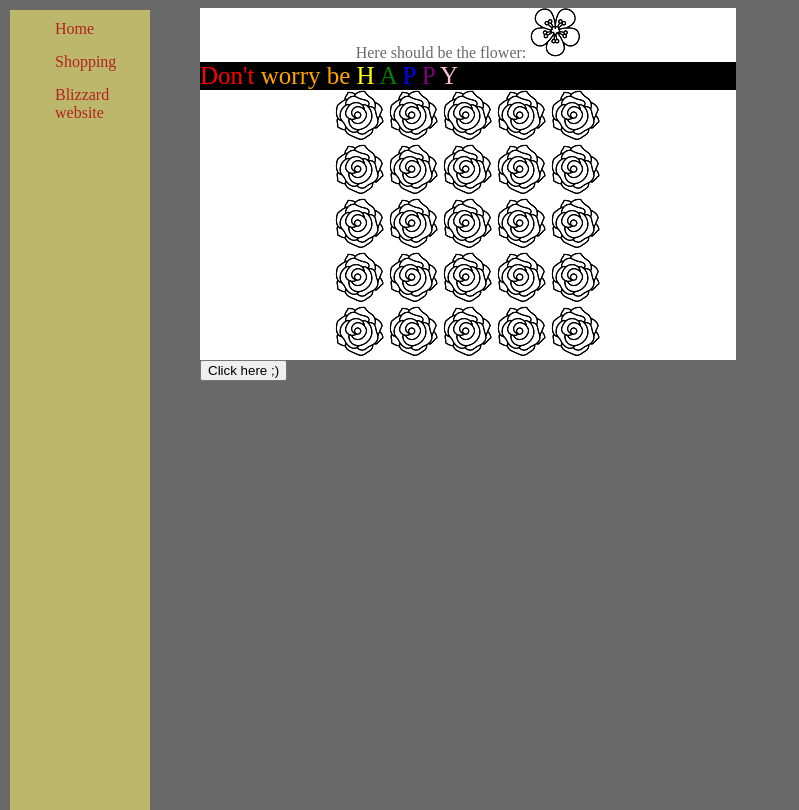
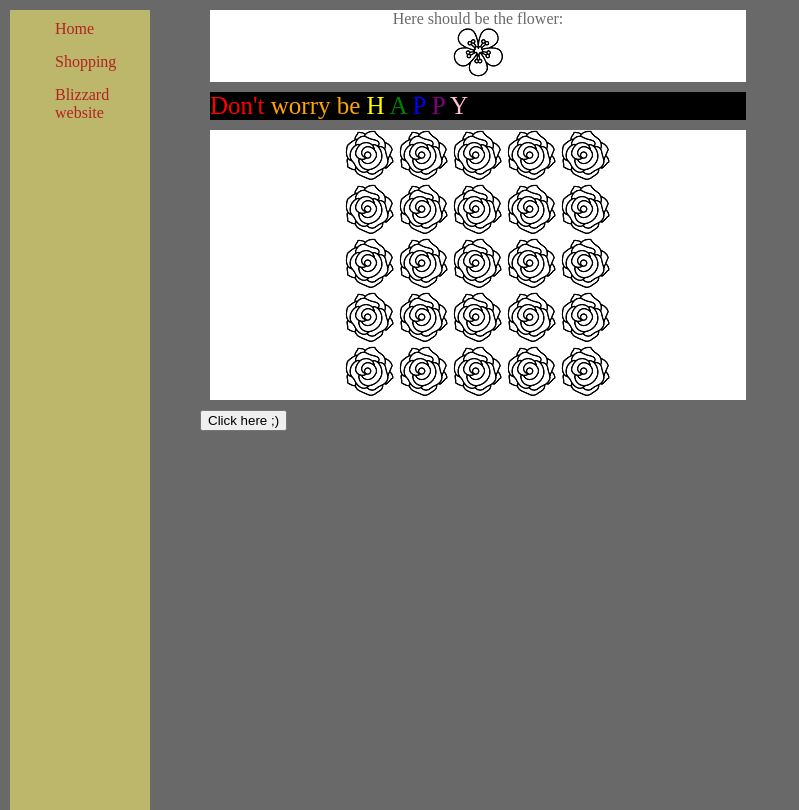
Before and after one commit to Darkriders98/darkriders98.github.io, a PHP site: page /tasks.html in a window 1280 px wide. Shown: the whole page, without its empty margins (0-799 px from the left). Run offline with PHP 8.4, Linux system fonts and the light colour scheme.

Commit message:
JS Style

```diff
--- a/css/styles.css
+++ b/css/styles.css
@@ -109,13 +109,30 @@ a:link, a:visited{
     width: 50%;
     text-align: center;
     color: dimgray;
+    margin: 10px;
 }
 
 /*End of container definition*/
+
+/*Event definition*/
 
 #event{
     background-color: white;
     width: 50%;
     text-align: center;
     color: dimgray;
+    margin: 10px;
 }
+
+/*End of event definition*/
+
+/*Rainbow style*/
+
+#rainbow{
+    background-color: black;
+    width: 50%;
+    font-size: 25px;
+    margin: 10px;
+}
+
+/*End of rainbow style*/
--- a/tasks.html
+++ b/tasks.html
@@ -15,12 +15,11 @@
 
 <div id="container">
     <span id="new_element">
-        Here should be the flower:
+        Here should be the flower:</br>
     </span>
 </div>
 
-<div style="background-color: black; width: 50%;">
-	<span id="rainbow" style="font-size: 25px;">
+<div id="rainbow">
     <span>Don't</span>
     <span>worry be</span>
     <span>H</span>
@@ -28,7 +27,6 @@
     <span>P</span>
     <span>P</span>
     <span>Y</span>
-	</span>
 </div>
 
 <div id="event">
```
Lines whose indentation alone changed are shown as unchanged.
